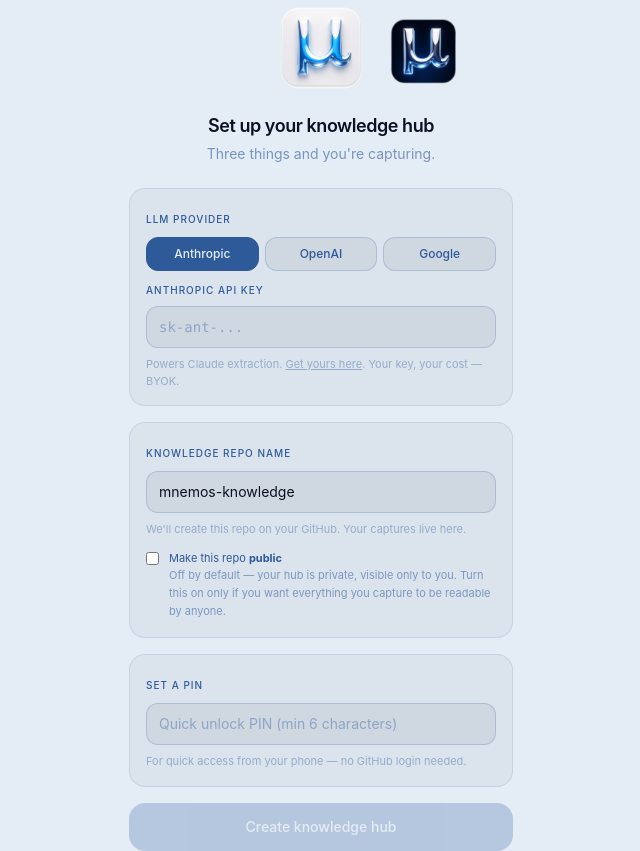
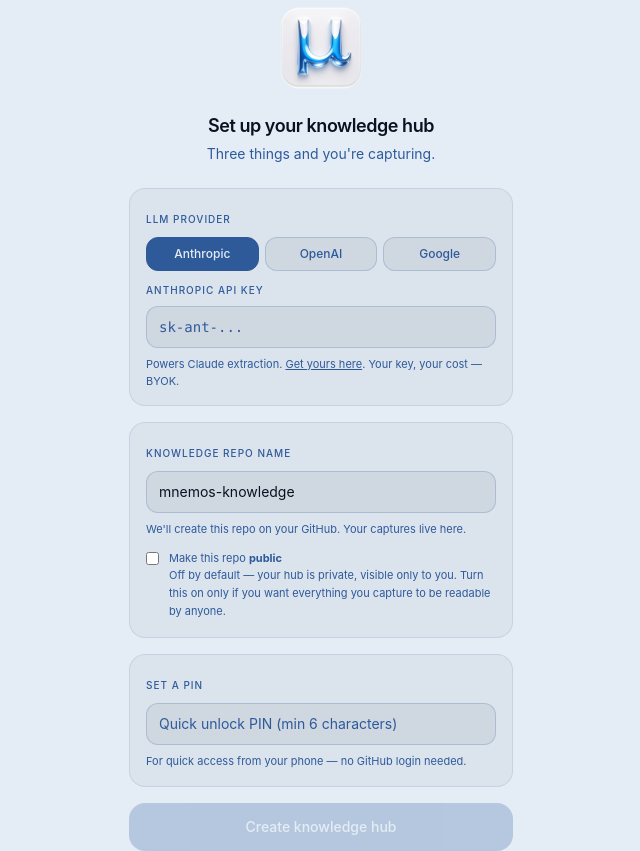
Before and after one commit to Soph20/mnemos-capture, a Next.js app: page /onboard in a window 1280 px wide. Shown: the whole page, without its empty margins (319-959 px from the left). Built offline with nearby package versions, Linux system fonts and the light colour scheme.

Commit message:
Fix logo stacking and muted-text contrast
Brand marks share one grid cell; hide the inactive theme with
higher-specificity rules so both cannot paint. Drop opacity on
muted copy — the palette already meets AA at full strength.

```diff
--- a/src/app/globals.css
+++ b/src/app/globals.css
@@ -76,32 +76,31 @@
 }
 
 img[alt="mnemos"] {
-  display: block;
   flex-shrink: 0;
   overflow: visible;
 }
 
 .brand-mark {
-  display: inline-flex;
-  position: relative;
+  display: inline-grid;
+  place-items: center;
   flex-shrink: 0;
-  overflow: visible;
   line-height: 0;
+  overflow: hidden;
 }
-.brand-mark img {
-  display: block;
+.brand-mark > img {
+  grid-area: 1 / 1;
   width: 100%;
   height: 100%;
   object-fit: contain;
 }
-.brand-mark-dark { display: none; }
-html[data-theme="dark"] .brand-mark-light { display: none !important; }
-html[data-theme="dark"] .brand-mark-dark { display: block; }
+.brand-mark > .brand-mark-light { display: block; }
+.brand-mark > .brand-mark-dark { display: none; }
+html[data-theme="dark"] .brand-mark > .brand-mark-light { display: none; }
+html[data-theme="dark"] .brand-mark > .brand-mark-dark { display: block; }
 
 input::placeholder,
 textarea::placeholder {
   color: var(--fg-muted);
-  opacity: 0.4;
 }
 
 @media (prefers-reduced-motion: reduce) {
--- a/src/app/layout.tsx
+++ b/src/app/layout.tsx
@@ -30,7 +30,7 @@
   ],
 };
 
-const THEME_BOOT = `(function(){try{var t=localStorage.getItem("mnemos-theme");if(t==="dark"||t==="light")document.documentElement.setAttribute("data-theme",t);}catch(e){}})();`;
+const THEME_BOOT = `(function(){try{var t=localStorage.getItem("mnemos-theme");if(t!=="dark"&&t!=="light")t=matchMedia("(prefers-color-scheme: dark)").matches?"dark":"light";document.documentElement.setAttribute("data-theme",t);}catch(e){}})();`;
 
 export default function RootLayout({ children }: { children: React.ReactNode }) {
   return (
--- a/src/app/login/page.tsx
+++ b/src/app/login/page.tsx
@@ -91,7 +91,7 @@
         <div className="flex flex-col items-center mb-10">
           <BrandMark size={160} className="w-40 h-40 mb-4" />
           <h1 className="text-lg font-semibold tracking-tight" style={{ color: "var(--fg)" }}>mnemos</h1>
-          <p className="text-sm mt-1" style={{ color: "var(--fg-muted)", opacity: 0.6 }}>
+          <p className="text-sm mt-1" style={{ color: "var(--fg-muted)" }}>
             A knowledge graph for your AI.
           </p>
         </div>
@@ -114,7 +114,7 @@
         {pinAvailable && (
         <div className="flex items-center gap-3 py-2">
           <div className="flex-1 h-px" style={{ background: "var(--gold-faint)" }} />
-          <span className="text-xs" style={{ color: "var(--fg-muted)", opacity: 0.4 }}>or</span>
+          <span className="text-xs" style={{ color: "var(--fg-muted)" }}>or</span>
           <div className="flex-1 h-px" style={{ background: "var(--gold-faint)" }} />
         </div>
         )}
@@ -133,7 +133,7 @@
         ) : (
           <div className="space-y-2.5 rounded-2xl p-4" style={CARD_STYLE}>
             {pinUser && (
-              <p className="text-xs text-center pb-0.5" style={{ color: "var(--fg-muted)", opacity: 0.6 }}>
+              <p className="text-xs text-center pb-0.5" style={{ color: "var(--fg-muted)" }}>
                 Unlocking as <strong>{pinUser}</strong>
               </p>
             )}
@@ -163,7 +163,7 @@
           </div>
         ))}
 
-        <p className="text-[11px] text-center pt-4" style={{ color: "var(--fg-muted)", opacity: 0.3 }}>
+        <p className="text-[11px] text-center pt-4" style={{ color: "var(--fg-muted)" }}>
           First time? Sign in with GitHub to get started.
         </p>
       </div>
--- a/src/app/onboard/page.tsx
+++ b/src/app/onboard/page.tsx
@@ -103,7 +103,7 @@
               <code className="text-xs block p-2 rounded-lg break-all" style={{ background: "var(--input-bg)", color: "var(--fg-muted)" }}>
                 {result.apiKey}
               </code>
-              <p className="text-[10px] mt-1" style={{ color: "var(--fg-muted)", opacity: 0.4 }}>
+              <p className="text-[10px] mt-1" style={{ color: "var(--fg-muted)" }}>
                 Save this — it won&apos;t be shown again.
               </p>
             </div>
@@ -136,7 +136,7 @@
           <h1 className="text-lg font-semibold tracking-tight" style={{ color: "var(--fg)" }}>
             Set up your knowledge hub
           </h1>
-          <p className="text-sm mt-1 text-center" style={{ color: "var(--fg-muted)", opacity: 0.6 }}>
+          <p className="text-sm mt-1 text-center" style={{ color: "var(--fg-muted)" }}>
             Three things and you&apos;re capturing.
           </p>
         </div>
@@ -180,7 +180,7 @@
             onFocus={(e) => { e.currentTarget.style.borderColor = "var(--gold-high)"; }}
             onBlur={(e) => { e.currentTarget.style.borderColor = "var(--gold-low)"; }}
           />
-          <p className="text-[11px]" style={{ color: "var(--fg-muted)", opacity: 0.4 }}>
+          <p className="text-[11px]" style={{ color: "var(--fg-muted)" }}>
             {providerInfo.blurb} <a href={providerInfo.keysUrl} target="_blank" rel="noopener noreferrer" style={{ color: "var(--gold)", textDecoration: "underline" }}>Get yours here</a>. Your key, your cost — BYOK.
           </p>
         </div>
@@ -200,7 +200,7 @@
             onFocus={(e) => { e.currentTarget.style.borderColor = "var(--gold-high)"; }}
             onBlur={(e) => { e.currentTarget.style.borderColor = "var(--gold-low)"; }}
           />
-          <p className="text-[11px]" style={{ color: "var(--fg-muted)", opacity: 0.4 }}>
+          <p className="text-[11px]" style={{ color: "var(--fg-muted)" }}>
             We&apos;ll create this repo on your GitHub. Your captures live here.
           </p>
 
@@ -214,7 +214,7 @@
             />
             <span className="text-[11px] leading-relaxed" style={{ color: "var(--fg-muted)" }}>
               Make this repo <strong>public</strong>
-              <span className="block" style={{ opacity: 0.55 }}>
+              <span className="block">
                 Off by default — your hub is private, visible only to you. Turn this on
                 only if you want everything you capture to be readable by anyone.
               </span>
@@ -238,7 +238,7 @@
             onFocus={(e) => { e.currentTarget.style.borderColor = "var(--gold-high)"; }}
             onBlur={(e) => { e.currentTarget.style.borderColor = "var(--gold-low)"; }}
           />
-          <p className="text-[11px]" style={{ color: "var(--fg-muted)", opacity: 0.4 }}>
+          <p className="text-[11px]" style={{ color: "var(--fg-muted)" }}>
             For quick access from your phone — no GitHub login needed.
           </p>
         </div>
--- a/src/app/page.tsx
+++ b/src/app/page.tsx
@@ -157,7 +157,7 @@
           <h1 className="text-base font-semibold tracking-tight" style={{ color: "var(--fg)" }}>mnemos</h1>
           <SettingsDrawer me={me} onMe={setMe} newVersionAvailable={newVersionAvailable} />
         </div>
-        <p className="text-sm pl-10" style={{ color: "var(--fg-muted)", opacity: 0.7 }}>
+        <p className="text-sm pl-10" style={{ color: "var(--fg-muted)" }}>
           Find something. Use it with AI agents.
         </p>
       </div>
@@ -264,7 +264,7 @@
             <ul className="space-y-2.5">
               {result.capture.takeaways.map((t, i) => (
                 <li key={i} className="flex gap-2.5 text-sm leading-relaxed">
-                  <span className="mt-0.5 shrink-0 select-none" style={{ color: "var(--gold)", opacity: 0.5 }}>–</span>
+                  <span className="mt-0.5 shrink-0 select-none" style={{ color: "var(--gold)" }}>–</span>
                   <span style={{ color: "var(--fg-muted)" }}>{t}</span>
                 </li>
               ))}
@@ -293,7 +293,7 @@
           )}
 
           {/* Filename */}
-          <p className="text-[10px] text-center pt-1 font-mono" style={{ color: "var(--gold)", opacity: 0.35 }}>
+          <p className="text-[10px] text-center pt-1 font-mono" style={{ color: "var(--fg-muted)" }}>
             {result.filename}
           </p>
 
```
Also changed, not shown: src/components/SettingsDrawer.tsx (+8 -8 lines).
